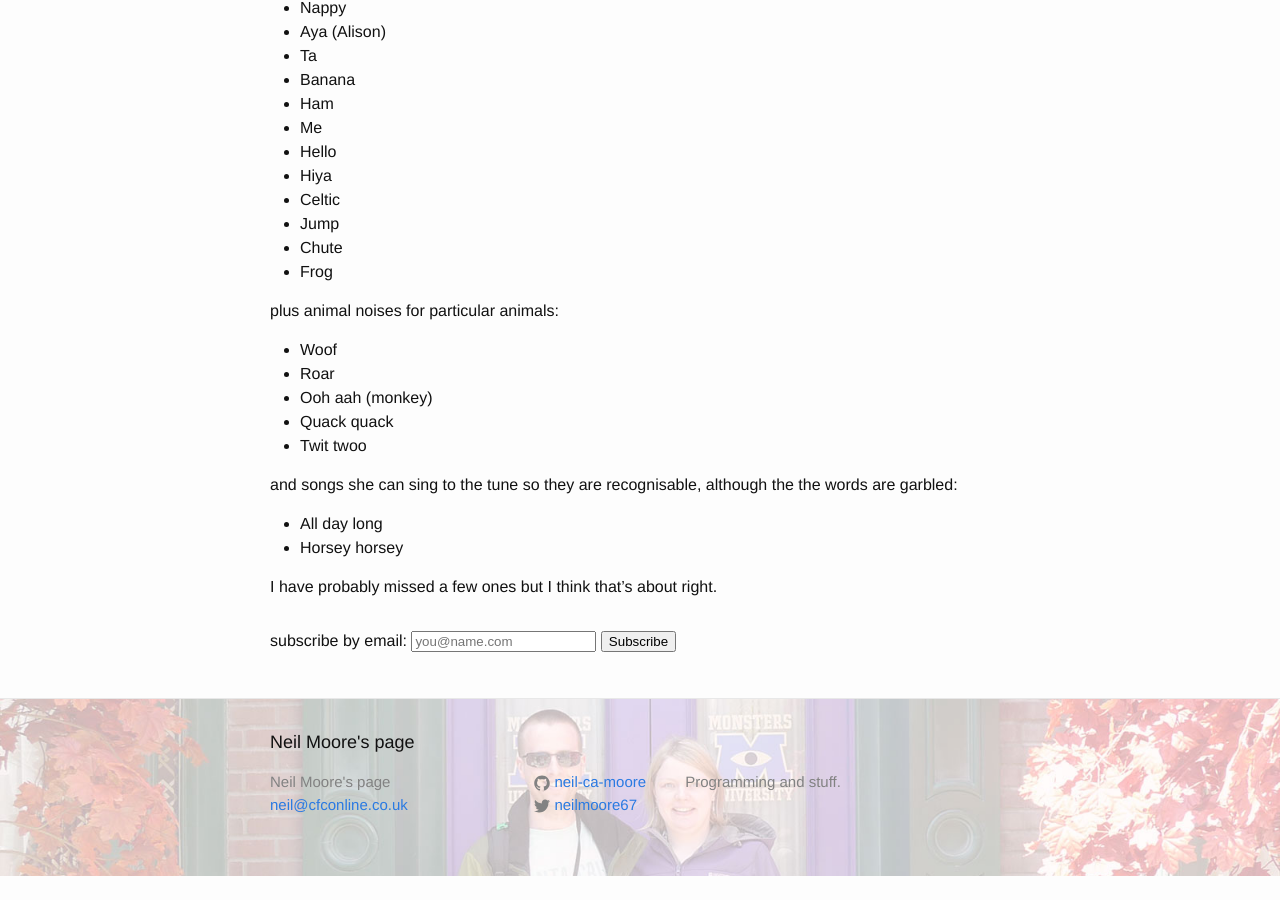
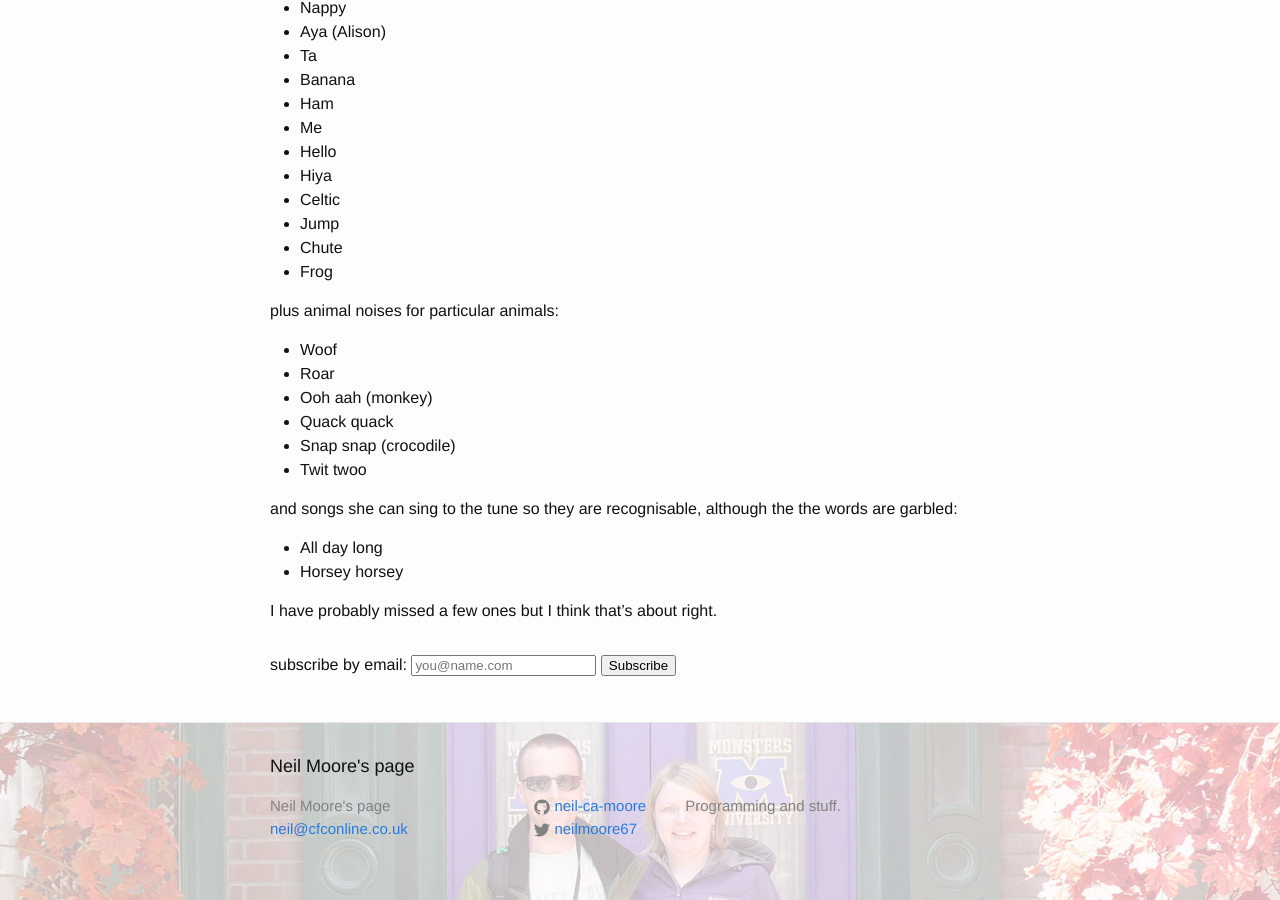
Before and after one commit to neil-ca-moore/neil-ca-moore.github.io, a Jekyll site: the page built from _posts/2017-07-05-Katie-words.markdown, in a window 1280 px wide and 900 px high, scrolled down 930 px. Built offline with Jekyll 4.4.1, drawn with Linux system fonts in a browser that asks for light colours; nearby versions of some CDN libraries; comment, search, counter and statistics services are not loaded; before the commit the page ends 1806 px from its top, so only the background shows below that.

Commit message:
Update 2017-07-05-Katie-words.markdown

```diff
--- a/_posts/2017-07-05-Katie-words.markdown
+++ b/_posts/2017-07-05-Katie-words.markdown
@@ -51,6 +51,7 @@ plus animal noises for particular animals:
 * Roar
 * Ooh aah (monkey)
 * Quack quack
+* Snap snap (crocodile)
 * Twit twoo
 
 and songs she can sing to the tune so they are recognisable, although the the words are garbled:
```
